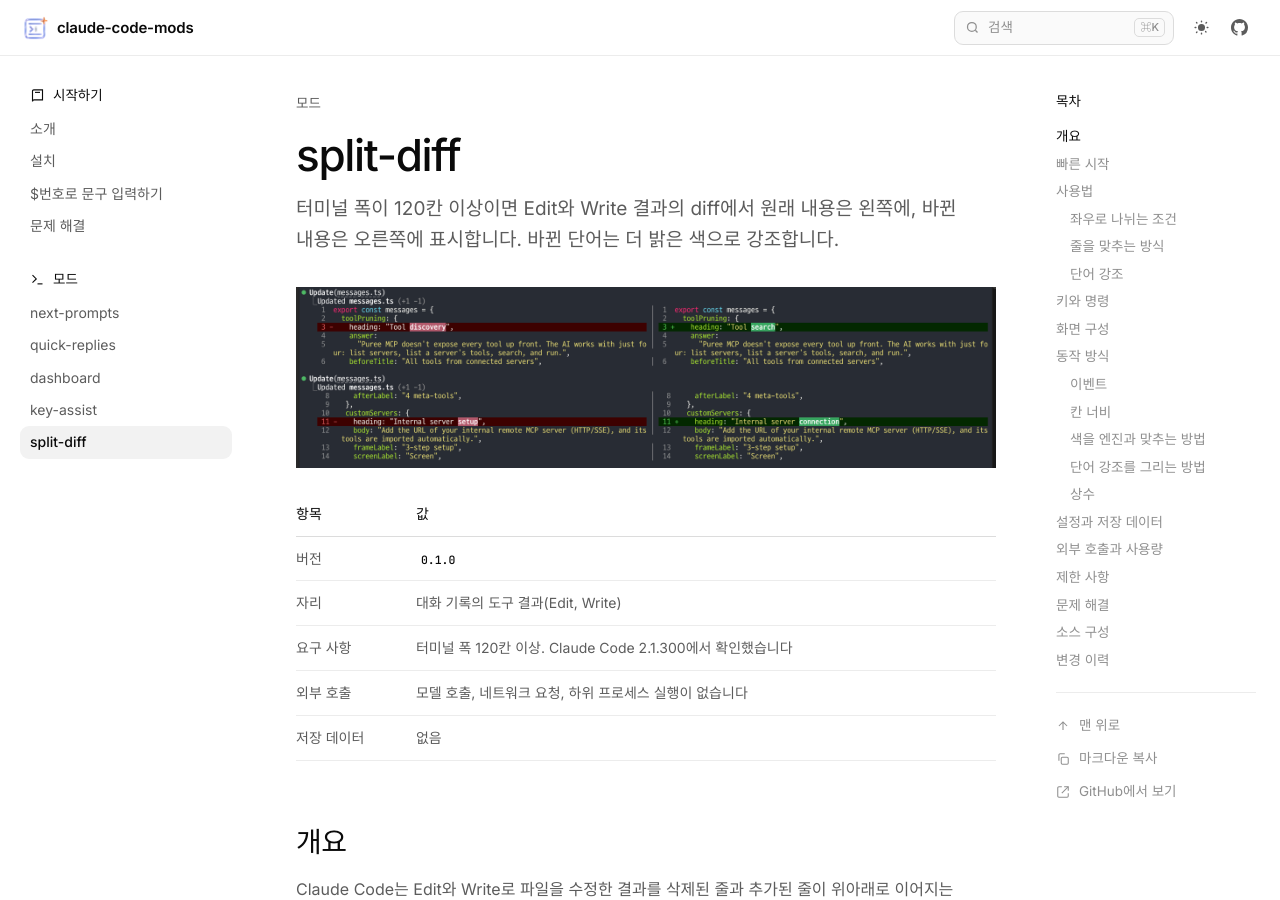
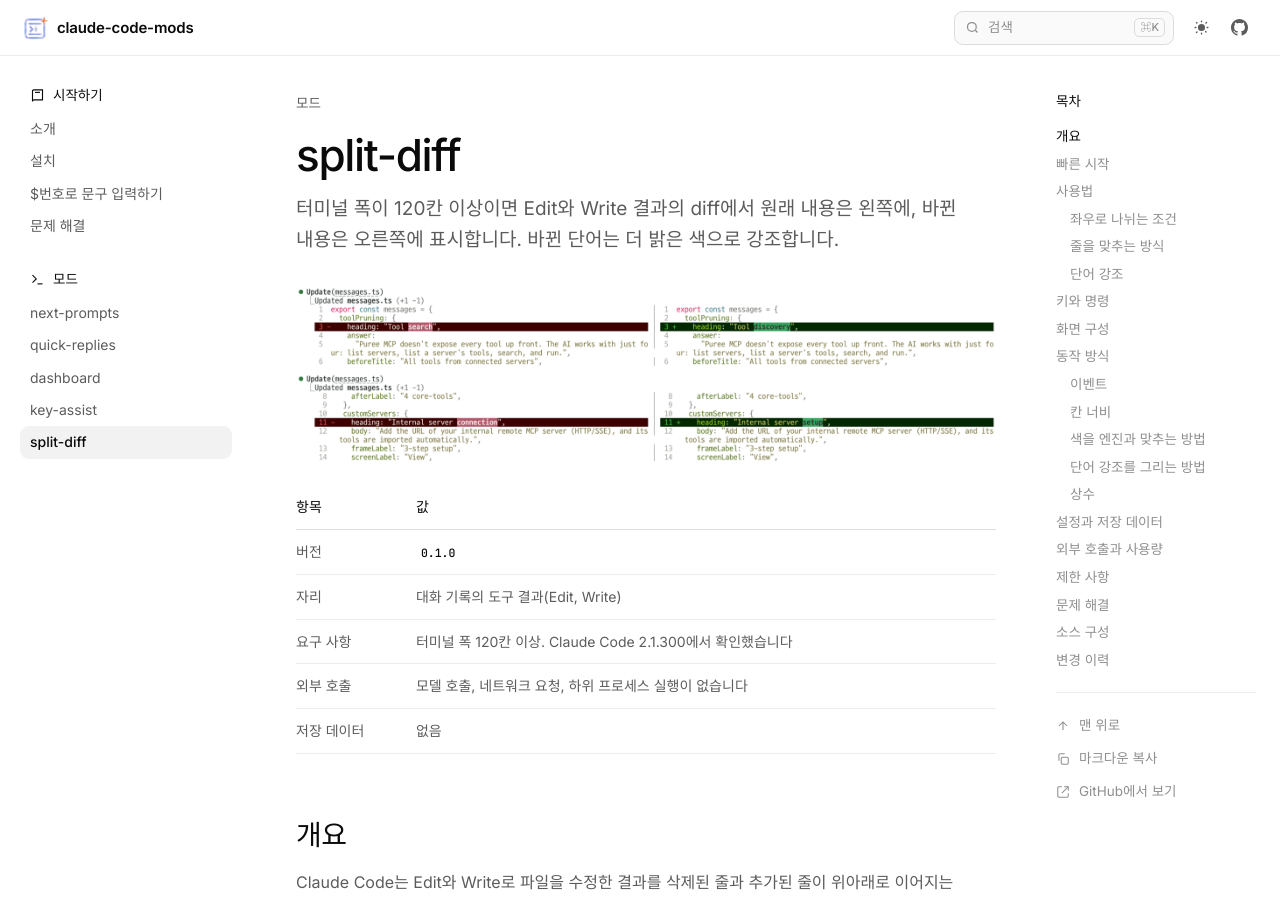
Before and after one commit to oobg/claude-code-mods, a Jekyll site: the page built from docs/split-diff.md, in a window 1280 px wide and 900 px high. Built offline with Jekyll 4.4.1, drawn with Linux system fonts in a browser that asks for light colours; some web fonts are replaced; our own code applies the rules of GitHub Pages for plain Markdown files; comment, search, counter and statistics services are not loaded.

Commit message:
docs(split-diff): 라이트 테마 캡처를 추가하고 테마에 따라 그림 바꾸기
Co-Authored-By: Claude Opus 5.5 <noreply@anthropic.com>

```diff
--- a/docs/split-diff.md
+++ b/docs/split-diff.md
@@ -4,7 +4,10 @@
 
 > 터미널 폭이 120칸 이상이면 Edit와 Write 결과의 diff에서 원래 내용은 왼쪽에, 바뀐 내용은 오른쪽에 표시합니다. 바뀐 단어는 더 밝은 색으로 강조합니다.
 
-<p><img alt="split-diff: Edit 결과를 원래 내용과 바뀐 내용으로 나눠 좌우에 표시한다" src="./images/showcase/split-diff-dark.png" width="100%"></p>
+<p><picture>
+<source media="(prefers-color-scheme: dark)" srcset="./images/showcase/split-diff-dark.png">
+<img alt="split-diff: Edit 결과를 원래 내용과 바뀐 내용으로 나눠 좌우에 표시한다" src="./images/showcase/split-diff-light.png" width="100%">
+</picture></p>
 
 | 항목 | 값 |
 | --- | --- |
```
Also changed, not shown: README.md (+4 -1 lines), docs/images/showcase/split-diff-light.png (added).
